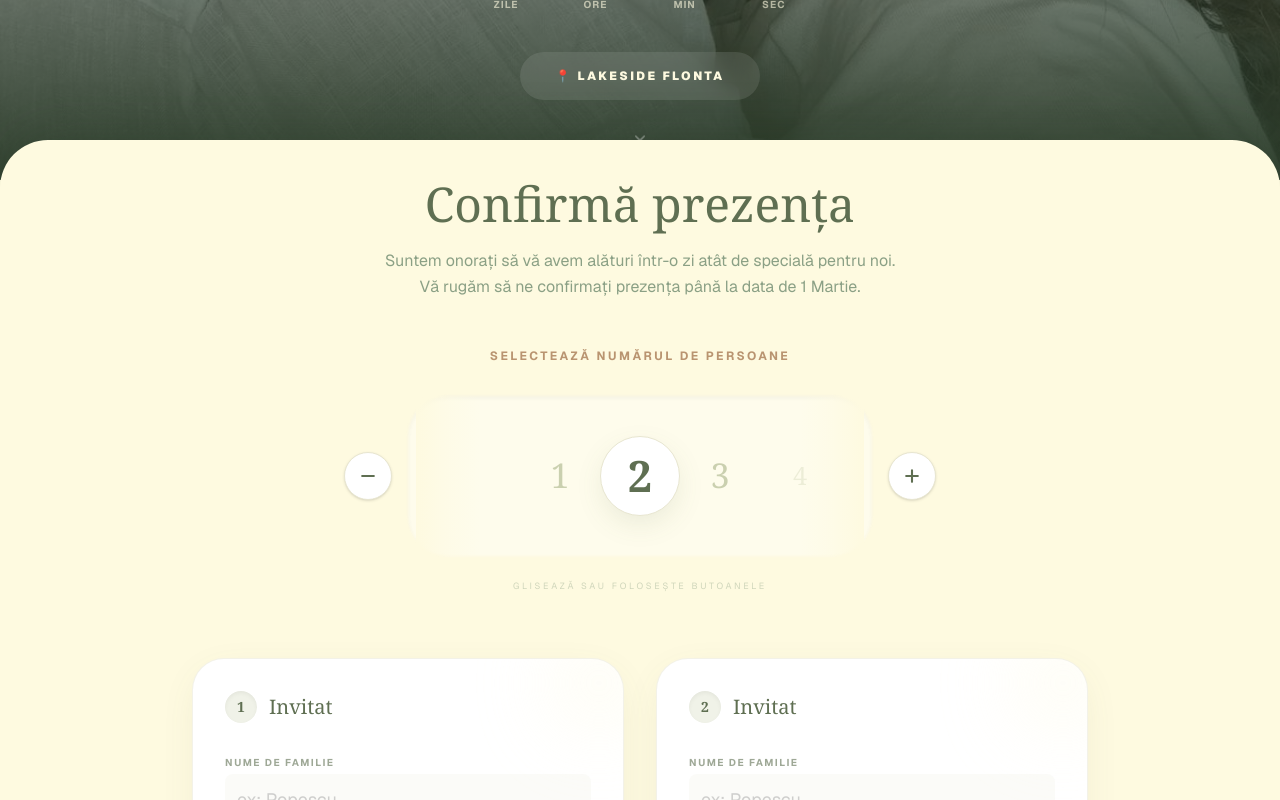
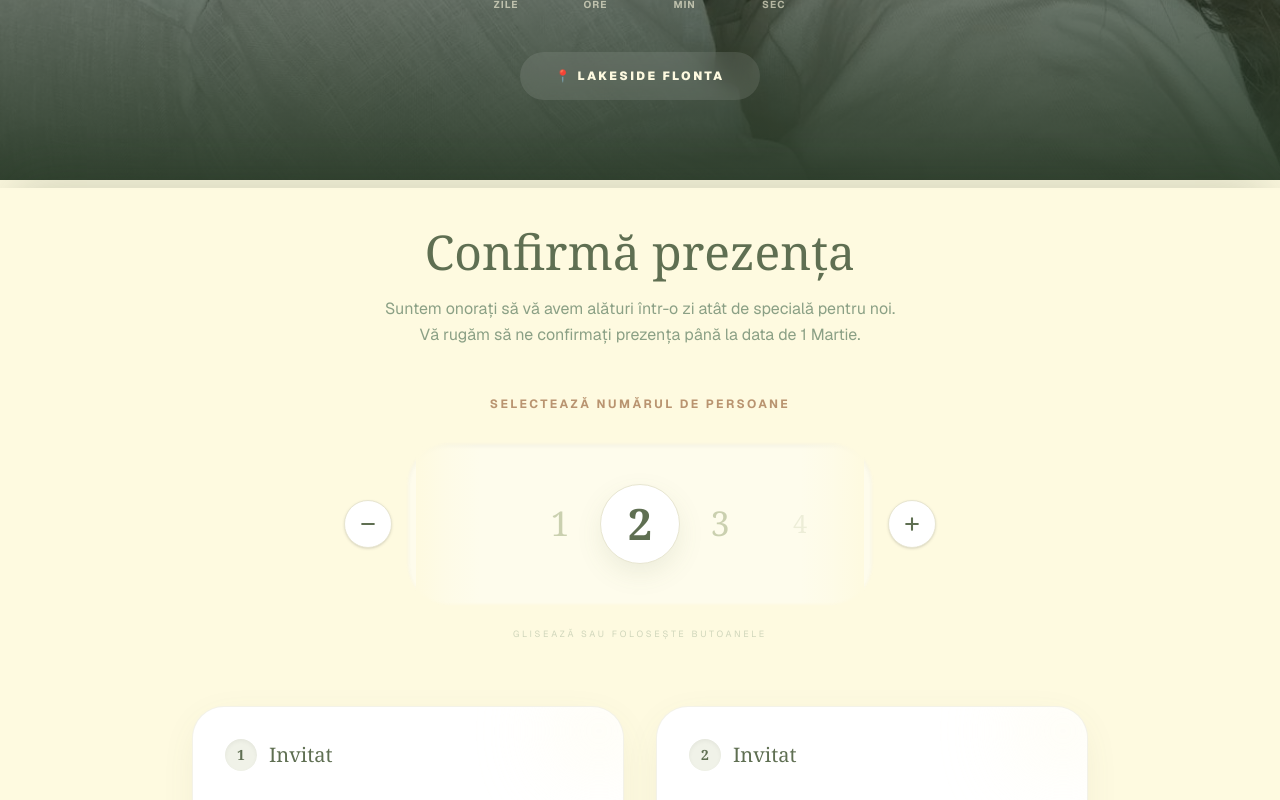
Before and after one commit to RazvanAga/razvanaga, a Next.js app: page /kasiia in a window 1280 px wide. Shown: the part 540-1340 px from the top of the page. Built offline with nearby package versions, Linux system fonts and the light colour scheme.

Commit message:
border fix

```diff
--- a/app/kasiia/page.tsx
+++ b/app/kasiia/page.tsx
@@ -412,19 +412,12 @@ export default function KasiiaPage() {
             </a>
           </div>
         </div>
-
-        {/* Scroll Indicator */}
-        <div className="absolute bottom-6 left-1/2 -translate-x-1/2 animate-bounce opacity-40">
-          <svg width="20" height="20" viewBox="0 0 24 24" fill="none" stroke="white" strokeWidth="2" strokeLinecap="round" strokeLinejoin="round">
-            <path d="M7 13l5 5 5-5M7 6l5 5 5-5" />
-          </svg>
-        </div>
       </header>
 
       {/* --- CONTENT SECTION --- */}
       <div
         ref={startRef}
-        className="relative z-10 -mt-10 rounded-t-[3rem] bg-[#FEFAE0] px-6 pt-10 pb-24 shadow-[0_-20px_50px_-10px_rgba(42,59,40,0.2)] sm:px-12"
+        className="relative z-10 mt-2 bg-[#FEFAE0] px-6 pt-10 pb-24 shadow-[0_-20px_50px_-10px_rgba(42,59,40,0.2)] sm:px-12"
       >
 
         <div className="mx-auto max-w-4xl">
```
